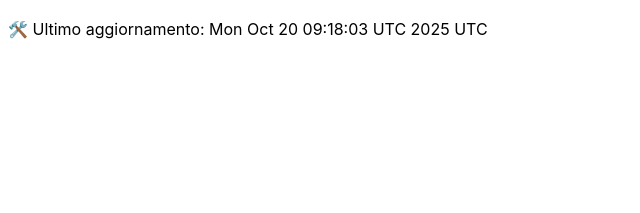
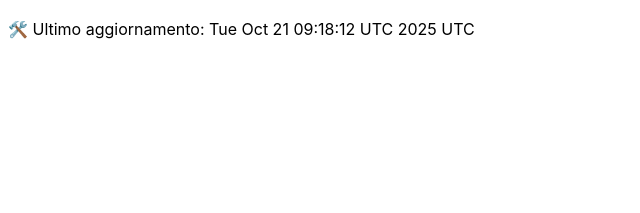
Before and after one commit to DanteTrb/DanteTrb.github.io, a Jekyll site: the page built from badges.md, in a window 1280 px wide. Shown: the top 213 px of the page, without its empty margins (0-640 px from the left). Built offline with Jekyll 4.4.1, drawn with Linux system fonts in a browser that asks for light colours; our own code applies the rules of GitHub Pages for plain Markdown files.

Commit message:
🛠️ Aggiornamento automatico badge

```diff
--- a/badges.md
+++ b/badges.md
@@ -1 +1 @@
-🛠️ Ultimo aggiornamento: Mon Oct 20 09:18:03 UTC 2025 UTC
+🛠️ Ultimo aggiornamento: Tue Oct 21 09:18:12 UTC 2025 UTC
```
